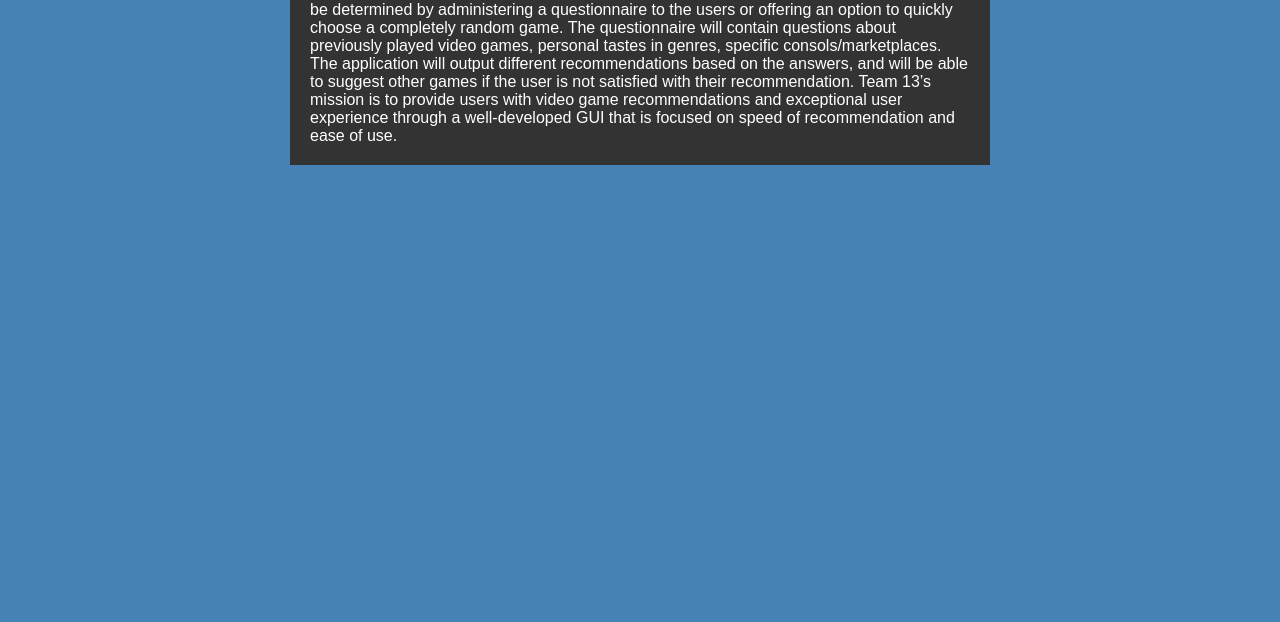
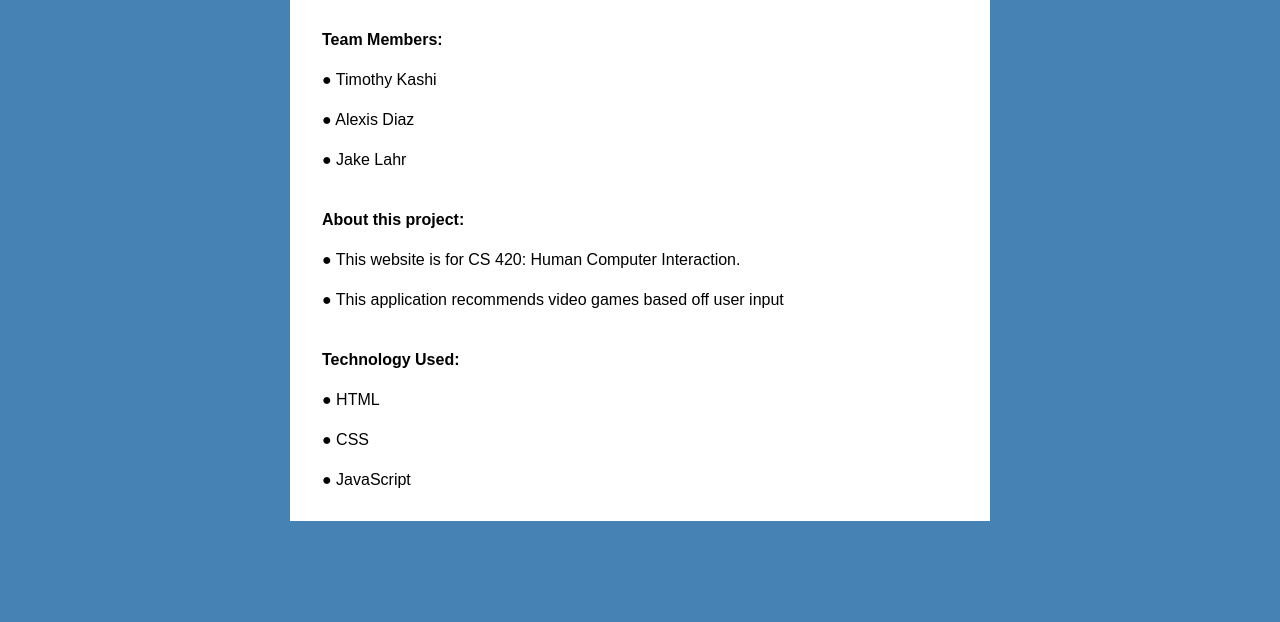
Before and after one commit to TimothyKashi/HCI_Project, a plain HTML site: page App1/about.html in a window 1280 px wide. Shown: the part 178-800 px from the top of the page. Drawn offline with Linux system fonts and the light colour scheme.

Commit message:
about page update

```diff
--- a/App1/about.css
+++ b/App1/about.css
@@ -38,17 +38,29 @@ header > h1 {
   text-align: center;
   margin-top: 20px;
   margin-bottom: 20px;
+  font-family: impact;
+  font-size: 60px;
 }
 
 #wrapper {
   width: 700px;
   margin: auto;
-  background: #333;
+  background: white;
   padding: 20px 20px;
 }
 
 .paragraph {
-  color: white;
+  color: black;
+}
+
+/* table, th, td {
+  border: 1px solid black;
+  border-collapse: collapse;
+} */
+
+th, td {
+  padding: 10px;
+  text-align: left;
 }
 
 .button {
--- a/App1/about.html
+++ b/App1/about.html
@@ -18,21 +18,47 @@
     <header>
       <h1>About</h1>
       <div id="wrapper">
-        <p class="paragraph">
-          Team 13 aims to develop a web application that will recommend video
-          games to users that want some recommendations on what games to play.
-          The video game recommendations will be determined by administering a
-          questionnaire to the users or offering an option to quickly choose a
-          completely random game. The questionnaire will contain questions about
-          previously played video games, personal tastes in genres, specific
-          consols/marketplaces. The application will output different
-          recommendations based on the answers, and will be able to suggest
-          other games if the user is not satisfied with their recommendation.
-          Team 13’s mission is to provide users with video game recommendations
-          and exceptional user experience through a well-developed GUI that is
-          focused on speed of recommendation and ease of use.
+        <table>
+          <tr>
+            <th>Team Members:</th>
+          </tr>
+          <tr>
+            <td>● Timothy Kashi</td>
+          </tr>
+          <tr>
+            <td>● Alexis Diaz</td>
+          </tr>
+          <tr>
+            <td>● Jake Lahr</td>
+          </tr>
+        </table> <br>
 
-        </p>
+        <table>
+          <tr>
+            <th> About this project:</th>
+          </tr>
+          <tr>
+            <td>● This website is for CS 420: Human Computer Interaction.</td>
+          </tr>
+          <tr>
+            <td>● This application recommends video games based off user input</td>
+          </tr>
+        </table> <br>
+
+        <table>
+          <tr>
+            <th>Technology Used:</th>
+          </tr>
+          <tr>
+            <td>● HTML</td>
+          </tr>
+          <tr>
+            <td>● CSS</td>
+          </tr>
+          <tr>
+            <td>● JavaScript</td>
+          </tr>
+        </table>
       </div>
     </header>
   </body>
```
